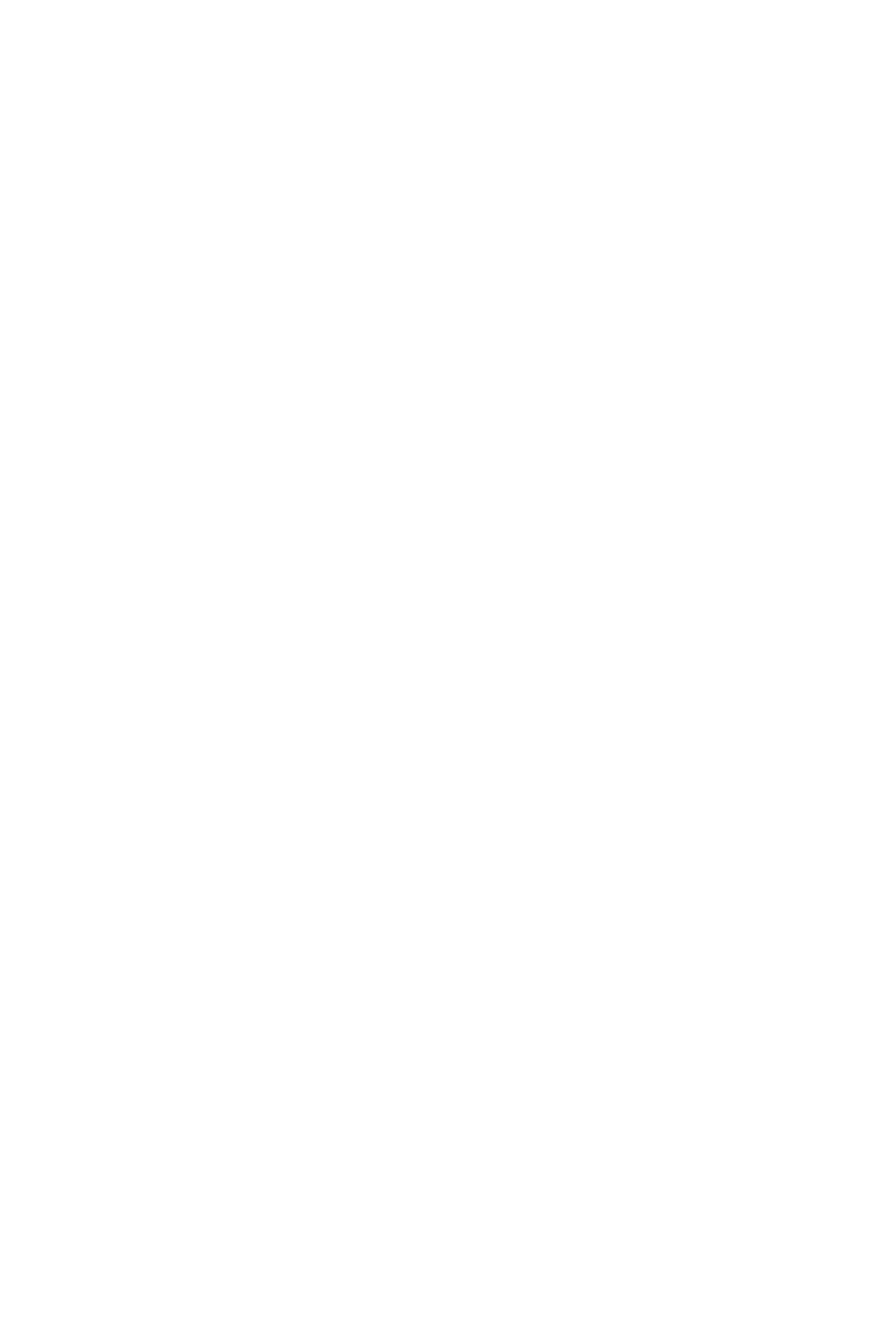
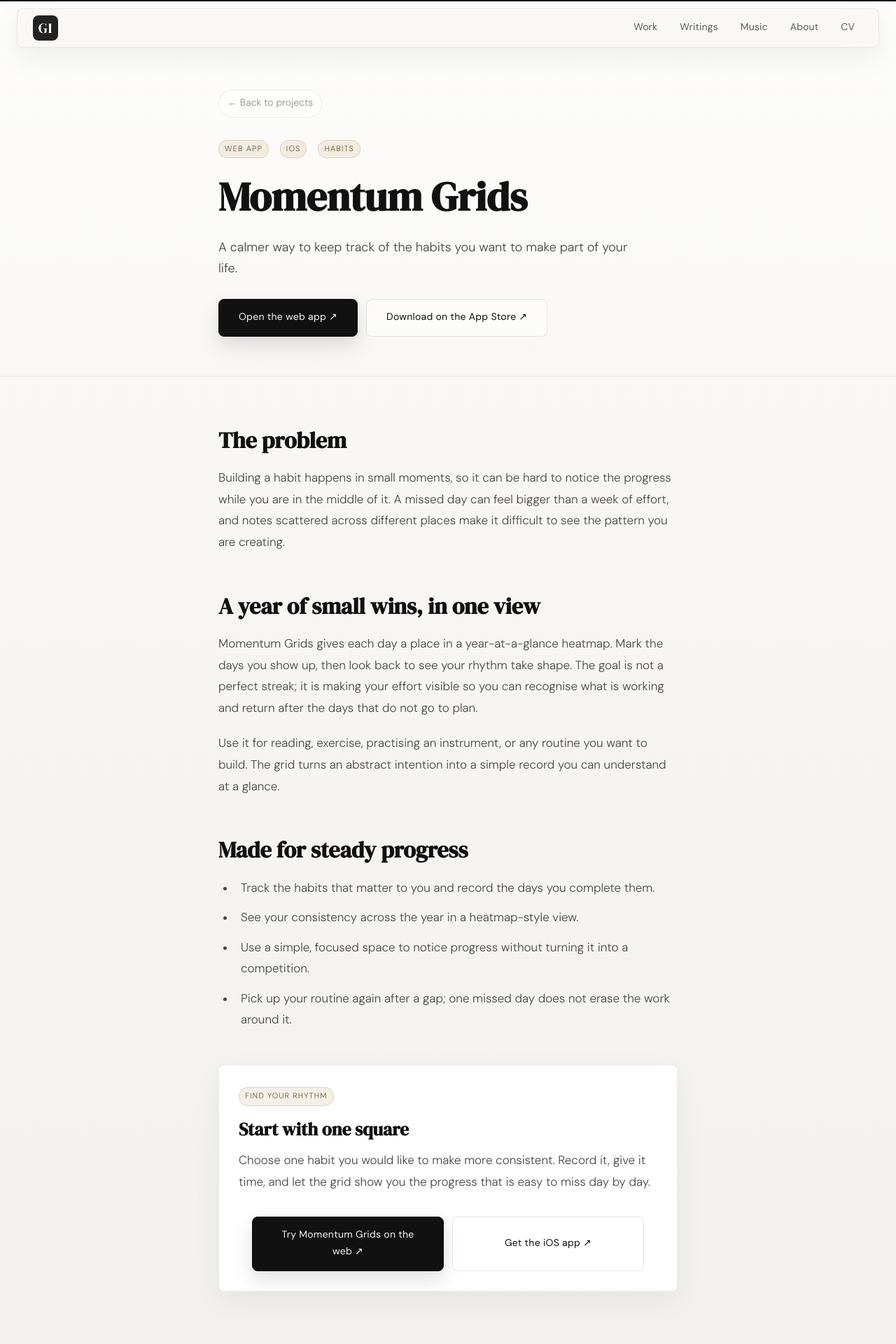
Before and after one commit to gokdenizinan/journal_portfolio_website, a Next.js app: page /momentum-grids in a window 1280 px wide. Before the commit this address had no page. Shown: the top 1920 px of the page at 70% size. Before the commit the page ends 800 px from the top, so only its background shows below. Built offline with nearby package versions, Linux system fonts and the light colour scheme.

Commit message:
Add Momentum Grids project page

```diff
--- /dev/null
+++ b/app/momentum-grids/page.tsx
@@ -0,0 +1,107 @@
+import type { Metadata } from 'next';
+import Link from 'next/link';
+import { ReadingProgress } from '@/components/ReadingProgress';
+import { projects } from '@/lib/projects';
+import { revealDelay } from '@/lib/styles';
+
+const project = projects.find((item) => item.slug === 'momentum-grids');
+
+export const metadata: Metadata = {
+  title: 'Momentum Grids',
+  description:
+    'A habit tracker for recording the days you show up and seeing your progress across the year, on the web and iOS.',
+  alternates: {
+    canonical: '/momentum-grids',
+  },
+};
+
+export default function MomentumGridsPage() {
+  if (!project) {
+    throw new Error('Momentum Grids project metadata is missing.');
+  }
+
+  return (
+    <main>
+      <ReadingProgress />
+      <header className="post-header">
+        <div className="container container-narrow">
+          <a href="/index.html#work" className="back-link reveal-up" style={revealDelay('0ms')}>
+            ← Back to projects
+          </a>
+          <div className="post-header-meta reveal-up" style={revealDelay('60ms')}>
+            {project.technologies.map((technology) => (
+              <span className="post-tag" key={technology}>
+                {technology}
+              </span>
+            ))}
+          </div>
+          <h1 className="post-heading reveal-up" style={revealDelay('120ms')}>
+            {project.title}
+          </h1>
+          <p className="post-lede reveal-up" style={revealDelay('180ms')}>
+            A calmer way to keep track of the habits you want to make part of your life.
+          </p>
+          <div className="post-actions reveal-up" style={revealDelay('240ms')}>
+            <Link href={project.liveUrl ?? 'https://momentumgrids.com/'} className="btn-primary" target="_blank" rel="noopener">
+              Open the web app ↗
+            </Link>
+            {project.appStoreUrl ? (
+              <Link href={project.appStoreUrl} className="btn-ghost" target="_blank" rel="noopener">
+                Download on the App Store ↗
+              </Link>
+            ) : null}
+          </div>
+        </div>
+      </header>
+
+      <article className="post-content">
+        <div className="container container-narrow">
+          <h2>The problem</h2>
+          <p>
+            Building a habit happens in small moments, so it can be hard to notice the progress while you are in the
+            middle of it. A missed day can feel bigger than a week of effort, and notes scattered across different
+            places make it difficult to see the pattern you are creating.
+          </p>
+
+          <h2>A year of small wins, in one view</h2>
+          <p>
+            Momentum Grids gives each day a place in a year-at-a-glance heatmap. Mark the days you show up, then look
+            back to see your rhythm take shape. The goal is not a perfect streak; it is making your effort visible so
+            you can recognise what is working and return after the days that do not go to plan.
+          </p>
+          <p>
+            Use it for reading, exercise, practising an instrument, or any routine you want to build. The grid turns an
+            abstract intention into a simple record you can understand at a glance.
+          </p>
+
+          <h2>Made for steady progress</h2>
+          <ul>
+            <li>Track the habits that matter to you and record the days you complete them.</li>
+            <li>See your consistency across the year in a heatmap-style view.</li>
+            <li>Use a simple, focused space to notice progress without turning it into a competition.</li>
+            <li>Pick up your routine again after a gap; one missed day does not erase the work around it.</li>
+          </ul>
+
+          <div className="related-link-card">
+            <span className="small-note-kicker">Find Your Rhythm</span>
+            <h2>Start with one square</h2>
+            <p>
+              Choose one habit you would like to make more consistent. Record it, give it time, and let the grid show
+              you the progress that is easy to miss day by day.
+            </p>
+            <div className="post-actions related-writing-actions">
+              <Link href={project.liveUrl ?? 'https://momentumgrids.com/'} className="btn-primary" target="_blank" rel="noopener">
+                Try Momentum Grids on the web ↗
+              </Link>
+              {project.appStoreUrl ? (
+                <Link href={project.appStoreUrl} className="btn-ghost" target="_blank" rel="noopener">
+                  Get the iOS app ↗
+                </Link>
+              ) : null}
+            </div>
+          </div>
+        </div>
+      </article>
+    </main>
+  );
+}
--- a/lib/projects.ts
+++ b/lib/projects.ts
@@ -25,6 +25,7 @@ export const projects: Project[] = [
   },
   {
     title: 'Momentum Grids',
+    slug: 'momentum-grids',
     description:
       '🌱 Small habits are easy to lose track of. Momentum Grids helps you record the days you show up and see your progress across a whole year in a colourful heatmap. Whether you are reading, exercising, or practising something new, the grid makes your patterns easier to spot and your small wins harder to overlook. Available on the web and as an iOS app. One day, one square, a little more momentum.',
     technologies: ['Web App', 'iOS', 'Habits'],
```
Also changed, not shown: components/ProjectList.tsx (+6 -2 lines).
